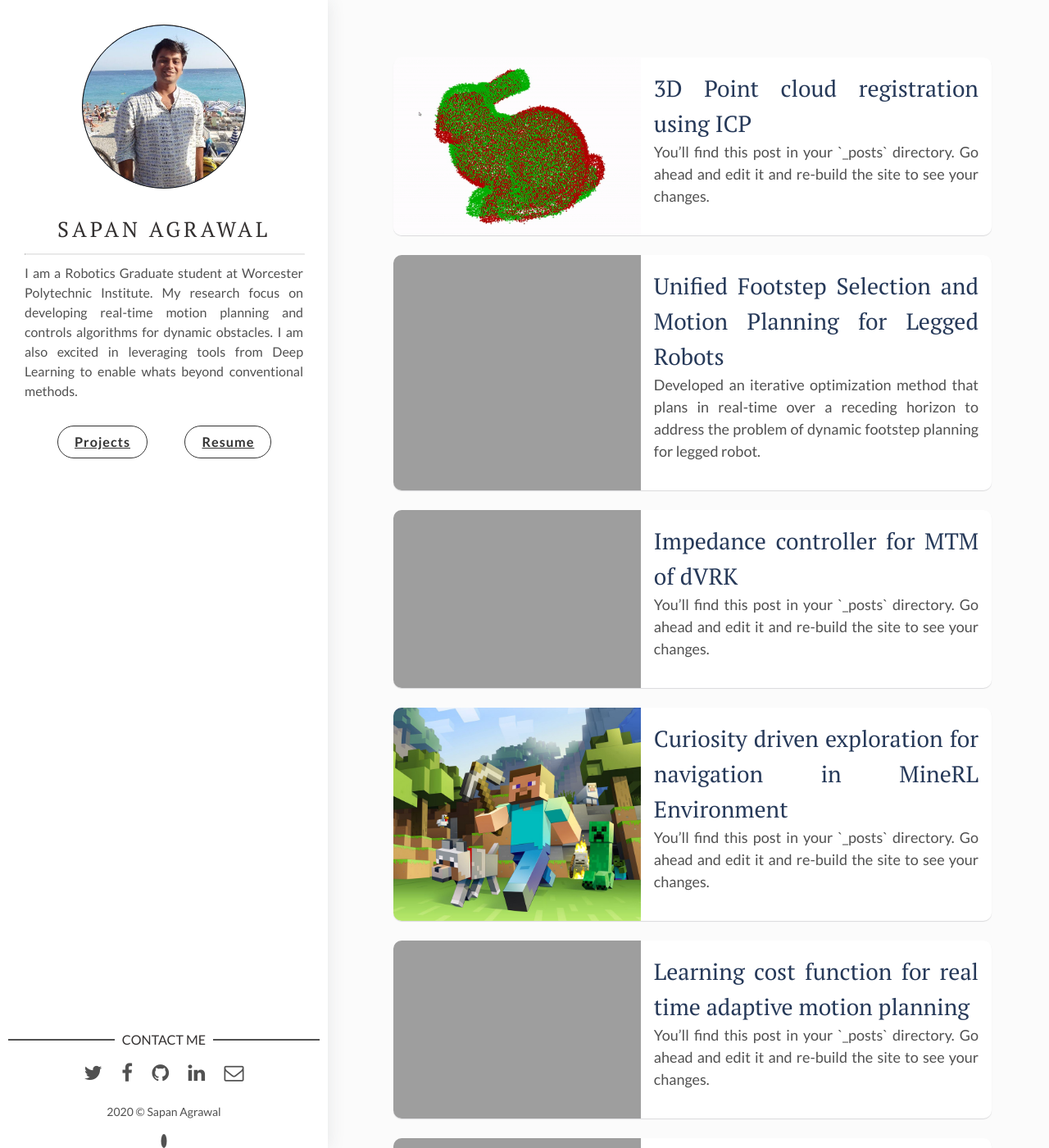
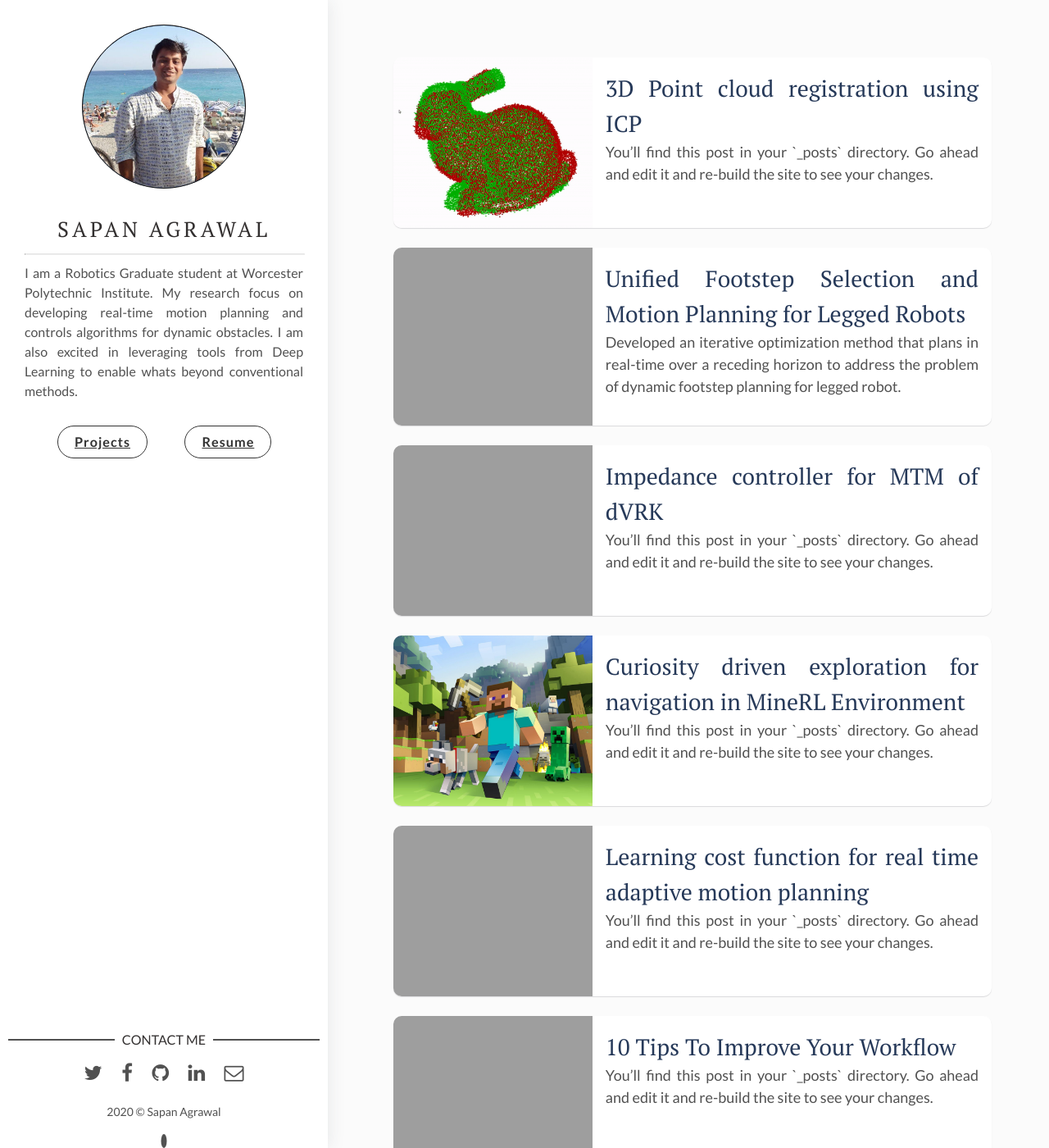
Before and after one commit to sapan-ostic/sapan-ostic.github.io, a Jekyll site: the page built from index.html, in a window 1280 px wide and 1400 px high. Shown: the whole window at 82% size. Built offline with Jekyll 4.4.1, drawn with Linux system fonts in a browser that asks for light colours; the list of posts is cut into pages by our own code.

Commit message:
site setting updated

```diff
--- a/assets/css/main.css
+++ b/assets/css/main.css
@@ -1310,9 +1310,9 @@
 }
 
 .post .post-thumbnail {
-  width: 50%;
+  width: 35%;
   max-width: 100%;
-  min-height: 11rem;
+  min-height: 13rem;
   -webkit-background-size: cover;
           background-size: cover;
   background-position: 50% 50%;
```
